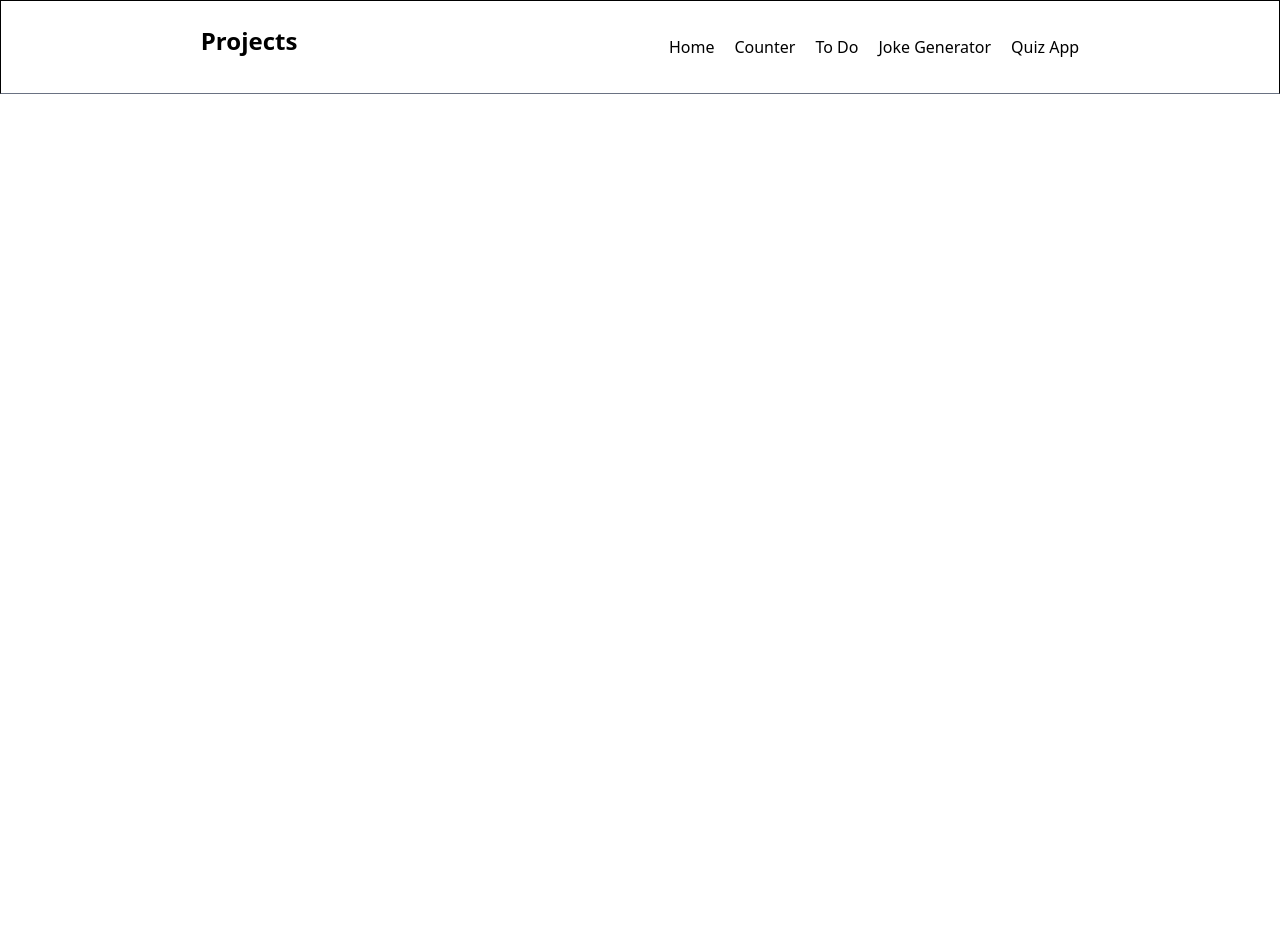
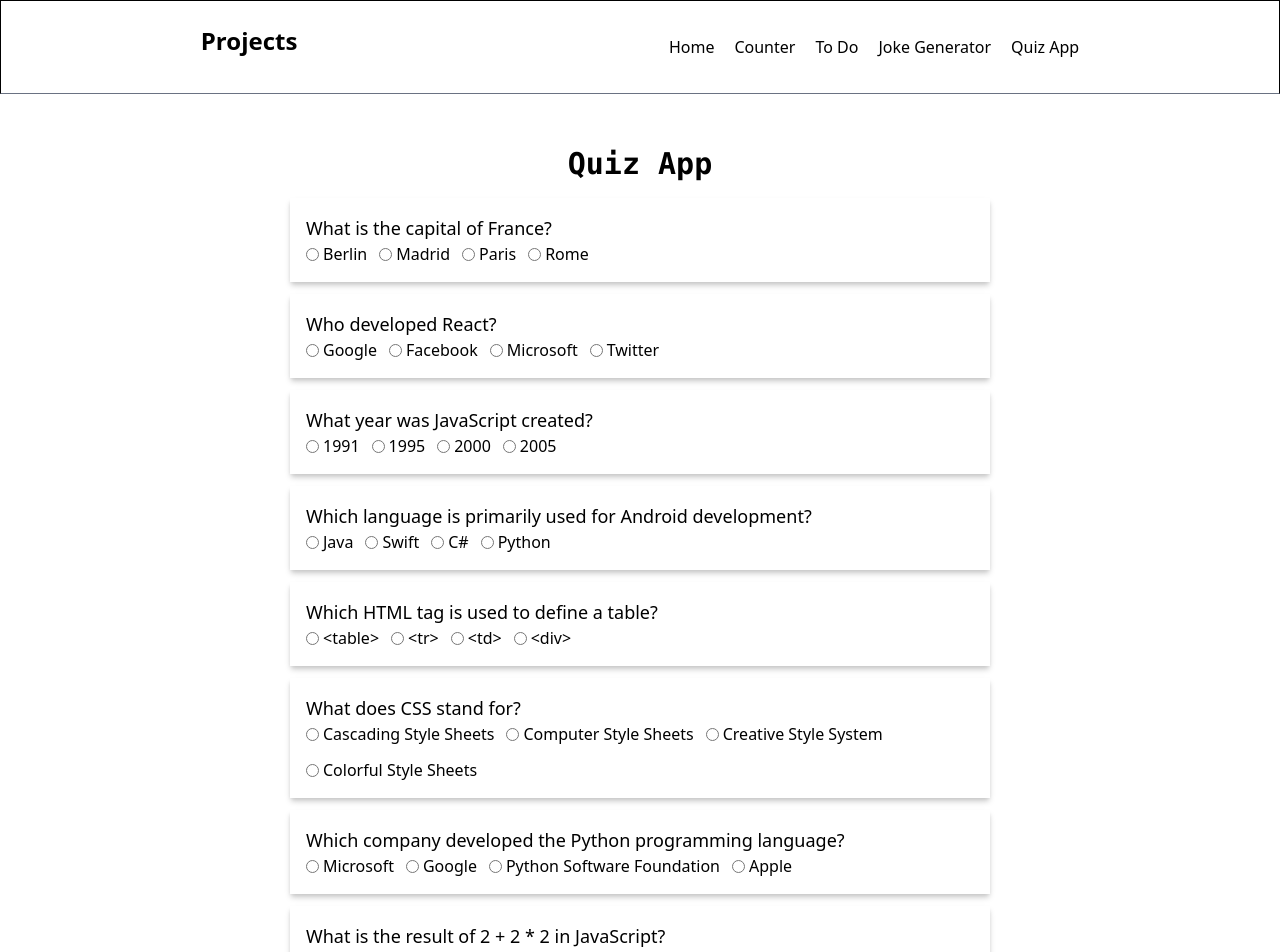
Before and after one commit to paldentitung/Basic-react-project, a React (Vite) app: page /quiz-app in a window 1280 px wide. Shown: the top 952 px of the page. Before the commit the page ends 800 px from the top, so only its background shows below. Built offline with nearby package versions, Linux system fonts and the light colour scheme.

Commit message:
quiz app done

```diff
--- a/src/App.jsx
+++ b/src/App.jsx
@@ -3,6 +3,7 @@ import Counter from "./Components/Counter";
 import Navbar from "./Components/Navbar";
 import Home from "./Components/Home";
 import JokeGenerator from "./Components/JokeGenerator";
+import QuizApp from "./Components/QuizApp";
 import { Route, Routes } from "react-router-dom";
 const App = () => {
   return (
@@ -11,8 +12,8 @@ const App = () => {
       <Routes>
         <Route path="/" element={<Home />} />
         <Route path="/Counter" element={<Counter />} />
-
         <Route path="/joke-generator" element={<JokeGenerator />} />
+        <Route path="/quiz-app" element={<QuizApp />} />
       </Routes>
     </>
   );
--- /dev/null
+++ b/src/Components/QuizApp.jsx
@@ -0,0 +1,147 @@
+import React from "react";
+import Button from "./Button";
+import { useState } from "react";
+const QuizApp = () => {
+  const [score, showScore] = useState(0);
+  const [answers, setAnswers] = useState({});
+  const [finished, setFinished] = useState(false);
+
+  const questions = [
+    {
+      question: "What is the capital of France?",
+      options: ["Berlin", "Madrid", "Paris", "Rome"],
+      answer: "Paris",
+    },
+    {
+      question: "Who developed React?",
+      options: ["Google", "Facebook", "Microsoft", "Twitter"],
+      answer: "Facebook",
+    },
+    {
+      question: "What year was JavaScript created?",
+      options: ["1991", "1995", "2000", "2005"],
+      answer: "1995",
+    },
+    {
+      question: "Which language is primarily used for Android development?",
+      options: ["Java", "Swift", "C#", "Python"],
+      answer: "Java",
+    },
+    {
+      question: "Which HTML tag is used to define a table?",
+      options: ["<table>", "<tr>", "<td>", "<div>"],
+      answer: "<table>",
+    },
+    {
+      question: "What does CSS stand for?",
+      options: [
+        "Cascading Style Sheets",
+        "Computer Style Sheets",
+        "Creative Style System",
+        "Colorful Style Sheets",
+      ],
+      answer: "Cascading Style Sheets",
+    },
+    {
+      question: "Which company developed the Python programming language?",
+      options: ["Microsoft", "Google", "Python Software Foundation", "Apple"],
+      answer: "Python Software Foundation",
+    },
+    {
+      question: "What is the result of 2 + 2 * 2 in JavaScript?",
+      options: ["6", "8", "4", "10"],
+      answer: "6",
+    },
+    {
+      question: "Which of the following is NOT a JavaScript framework?",
+      options: ["Angular", "React", "Django", "Vue"],
+      answer: "Django",
+    },
+    {
+      question: "What is the purpose of the `useState` hook in React?",
+      options: [
+        "To manage component state",
+        "To handle routing",
+        "To fetch data",
+        "To style components",
+      ],
+      answer: "To manage component state",
+    },
+  ];
+
+  const handleChange = (qIndex, option) => {
+    setAnswers({ ...answers, [qIndex]: option });
+  };
+  const calcScore = () => {
+    let newScore = 0;
+    questions.forEach((q, index) => {
+      if (answers[index] === q.answer) {
+        newScore += 1;
+      }
+    });
+    showScore(newScore);
+  };
+  console.log(answers);
+
+  return (
+    <>
+      <div className="h-[80vh] flex items-center flex-col space-y-4 mt-10 p-3">
+        <div className="text-3xl font-bold font-mono">Quiz App</div>
+        <div className="flex flex-col items-center gap-3 w-full">
+          {finished ? (
+            <div className="flex flex-col p-2 gap-3 bg-green-100 w-full max-w-[300px] text-center ">
+              <span className="text-[18px]">
+                You score is {`${score} out of ${questions.length} `}
+              </span>
+              <Button
+                name="try again"
+                onClick={() => {
+                  setAnswers({});
+                  showScore(0);
+                  setFinished(false);
+                }}
+              />
+            </div>
+          ) : (
+            <>
+              {questions.map((question, index) => (
+                <div
+                  className="flex flex-col  p-4 w-full max-w-[700px] shadow-md shadow-[rgb(200,200,200)]"
+                  key={index}
+                >
+                  <span className="text-lg ">{question.question}</span>
+                  <div className="flex gap-3 flex-wrap">
+                    {question.options.map((opt) => (
+                      <label key={opt} className="flex items-center gap-1 ">
+                        <input
+                          type="radio"
+                          name={`question-${index}`}
+                          value={opt}
+                          checked={answers[index] === opt}
+                          onChange={() => handleChange(index, opt)}
+                          required
+                        />
+                        <span>{opt}</span>
+                      </label>
+                    ))}
+                  </div>
+                </div>
+              ))}
+              <div>
+                <Button
+                  name="submit"
+                  onClick={() => {
+                    calcScore();
+                    setFinished(true);
+                  }}
+                />
+              </div>
+            </>
+          )}
+        </div>
+      </div>
+    </>
+  );
+};
+
+export default QuizApp;
```
